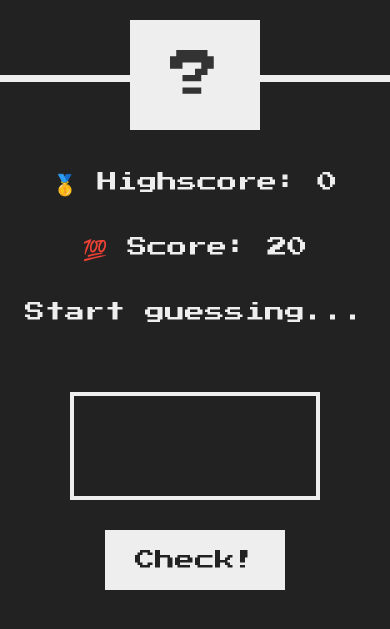
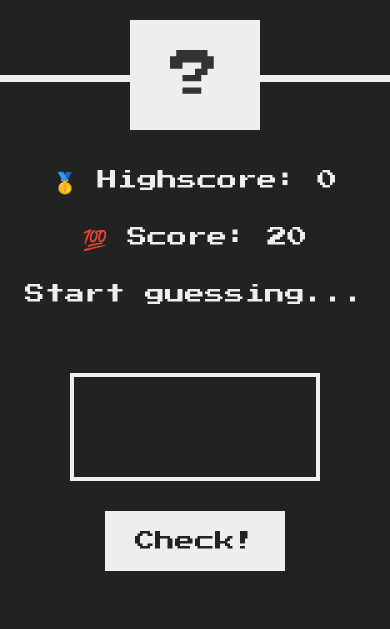
Before and after one commit to MoEsmail-22/guess-the-number, a plain HTML site: page index.html in a window 390 px wide. Shown: the part 197-826 px from the top of the page. Drawn offline with Linux system fonts and the light colour scheme.

Commit message:
Update style.css

```diff
--- a/style.css
+++ b/style.css
@@ -148,6 +148,7 @@ h1 {
     overflow: hidden;
     flex-direction: column-reverse;
     justify-content: space-evenly;
+    padding-bottom:20px
   }
   main .right {
     display: flex;
@@ -159,10 +160,10 @@ h1 {
     margin-bottom: 2rem;
   }
   .right p:not(.message) {
-    margin-bottom: 4rem;
+    margin-bottom: 3.2rem;
   }
   .right .label-highscore {
     margin-top: 3rem;
-    margin-bottom: 2.5rem;
+    margin-bottom: 2rem;
   }
 }
```
